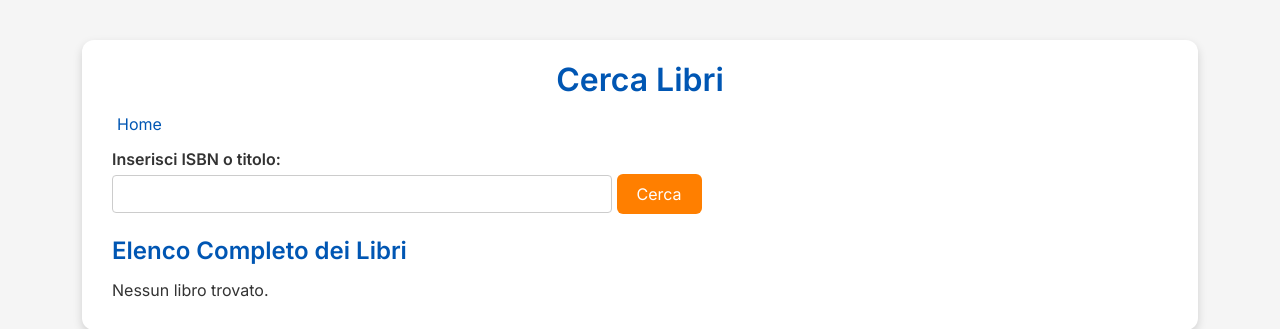
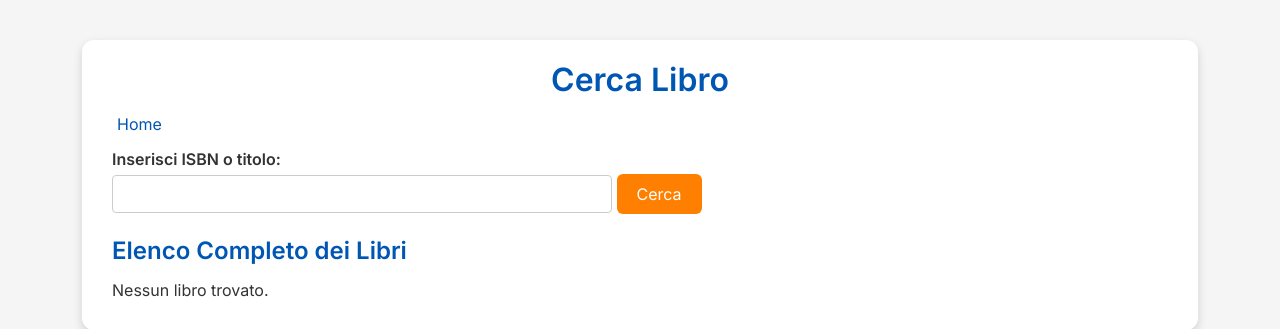
Before and after one commit to jaczao/library-management-system, a PHP site: page /cerca_libri.php in a window 1280 px wide. Shown: the top 329 px of the page. Run offline with PHP 8.4, Linux system fonts and the light colour scheme; the visitor is signed in with stand-in values (Sample User, id 1); data that the repository does not hold is empty; some libraries are stand-ins or nearby versions.

Commit message:
micro fix parole

```diff
--- a/cerca_libri.php
+++ b/cerca_libri.php
@@ -51,7 +51,7 @@ if (!isset($_GET['search']) || trim($_GET['search']) == "") {
 </head>
 <body>
 <div class="container">
-    <h1>Cerca Libri</h1>
+    <h1>Cerca Libro</h1>
 
     <!-- Home Button: il link viene scelto in base al ruolo -->
     <div class="inline-links">
--- a/home_lettore.php
+++ b/home_lettore.php
@@ -22,7 +22,7 @@ $nome = htmlspecialchars($_SESSION['user']['nome']);
     <nav>
         <ul>
             <li><a href="modifica_profilo.php">Modifica Profilo</a></li>
-            <li><a href="cerca_libri.php">Cerca Libri</a></li>
+            <li><a href="cerca_libri.php">Cerca Libro</a></li>
             <li><a href="visualizza_prenotazioni.php">Visualizza Prenotazioni</a></li>
             <li><a href="logout.php">Logout</a></li>
         </ul>
```
